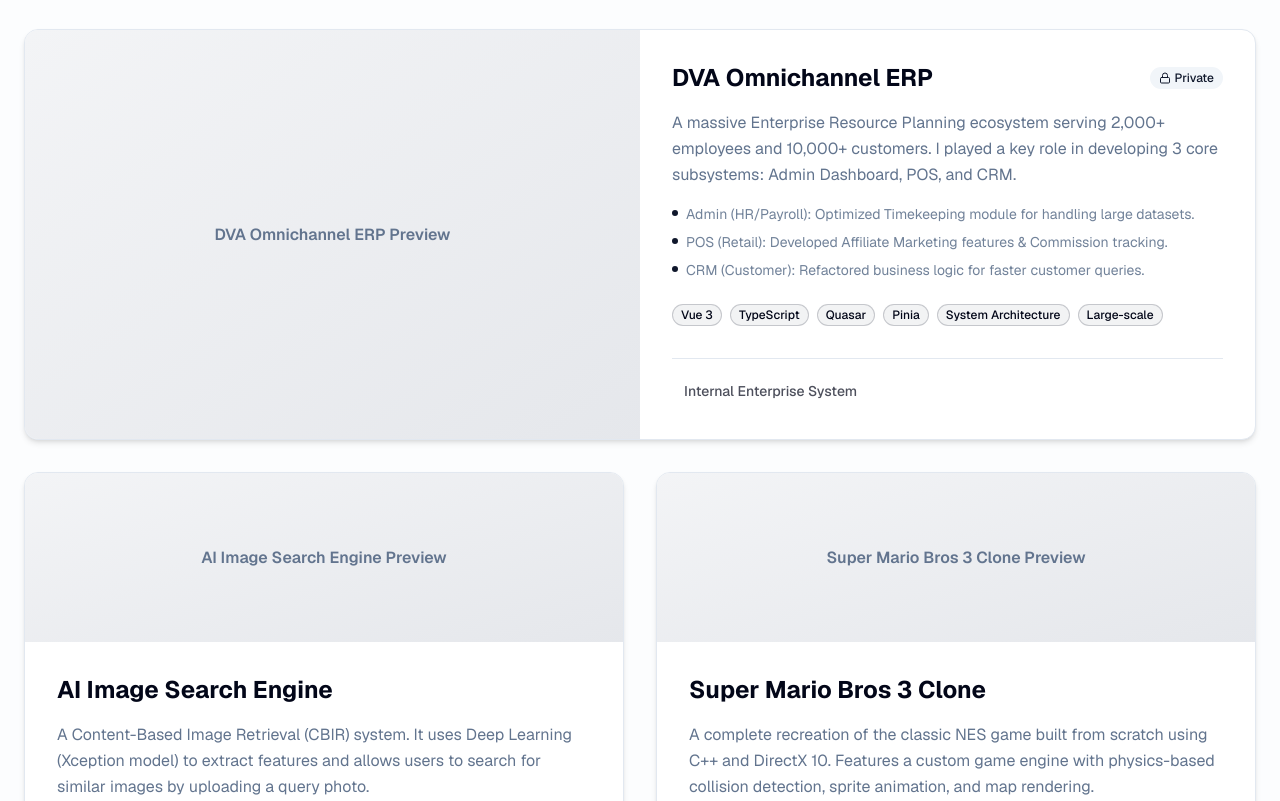
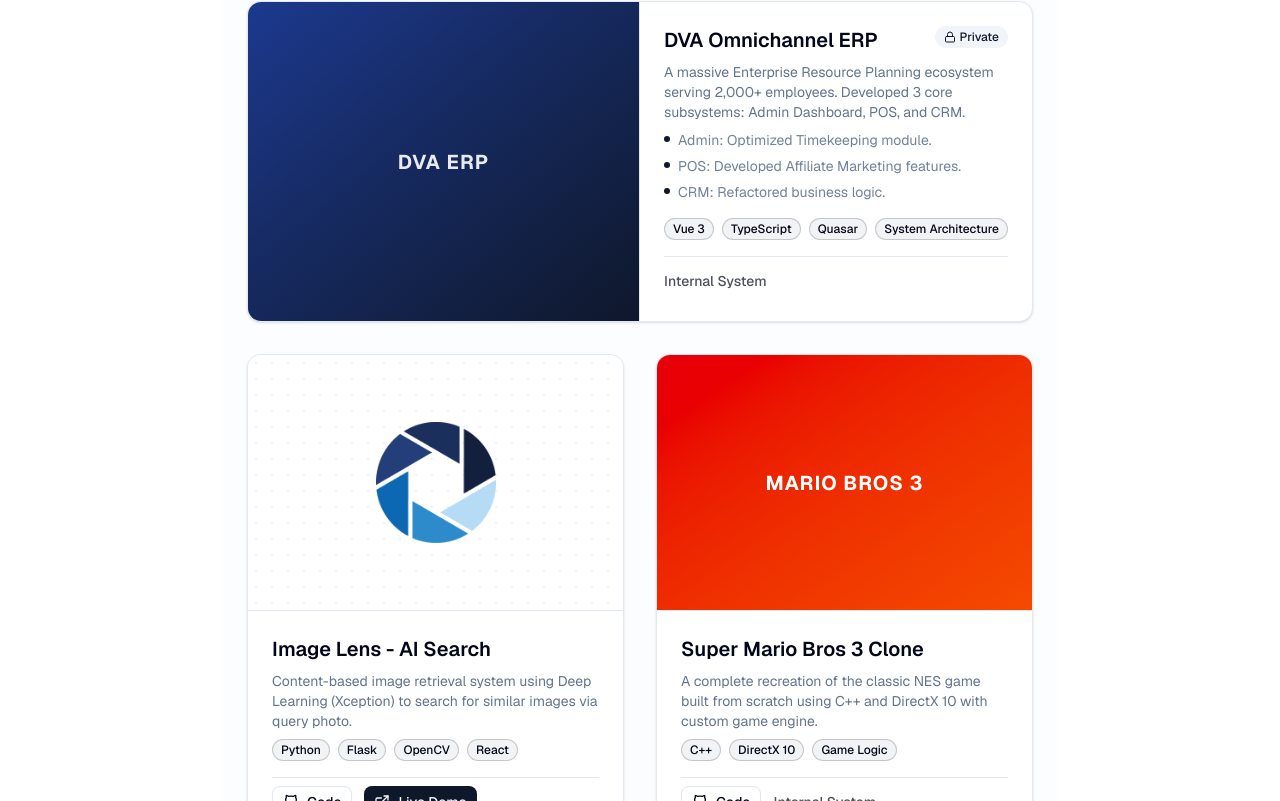
Before and after one commit to pahopu/pahopu-portfolio, a Next.js app: page / in a window 1280 px wide. Shown: the part 1019-1820 px from the top of the page. Built offline with nearby package versions, Linux system fonts and the light colour scheme.

Commit message:
feat: add Image Lens logo and update project details in Projects section

```diff
--- a/src/components/sections/projects.tsx
+++ b/src/components/sections/projects.tsx
@@ -2,61 +2,56 @@
 
 import { Badge } from "@/components/ui/badge";
 import { Button } from "@/components/ui/button";
+// 1. Import các thành phần Card bạn vừa cung cấp
+import {
+  Card,
+  CardContent,
+  CardDescription,
+  CardFooter,
+  CardHeader,
+  CardTitle,
+} from "@/components/ui/card";
 import { cn } from "@/lib/utils";
 import { motion } from "framer-motion";
 import { ExternalLink, Github, Lock } from "lucide-react";
+import Image from "next/image";
 import Link from "next/link";
 
-// --- 1. DỮ LIỆU DỰ ÁN (DATA) ---
+// --- 2. Tạo MotionCard để có animation ---
+const MotionCard = motion(Card);
+
+// --- 3. DỮ LIỆU DỰ ÁN (Giữ nguyên như đã bàn) ---
 const PROJECTS = [
   {
     title: "DVA Omnichannel ERP",
-    // Mô tả tổng quan, nhấn mạnh quy mô
     description:
-      "A massive Enterprise Resource Planning ecosystem serving 2,000+ employees and 10,000+ customers. I played a key role in developing 3 core subsystems: Admin Dashboard, POS, and CRM.",
-    image: "/images/erp-placeholder.png", // Nhớ tạo ảnh này
-    tags: [
-      "Vue 3",
-      "TypeScript",
-      "Quasar",
-      "Pinia",
-      "System Architecture",
-      "Large-scale",
+      "A massive Enterprise Resource Planning ecosystem serving 2,000+ employees. Developed 3 core subsystems: Admin Dashboard, POS, and CRM.",
+    image: "/images/erp-placeholder.png",
+    tags: ["Vue 3", "TypeScript", "Quasar", "System Architecture"],
+    links: { demo: null, github: null },
+    achievements: [
+      "Admin: Optimized Timekeeping module.",
+      "POS: Developed Affiliate Marketing features.",
+      "CRM: Refactored business logic.",
     ],
-    links: {
-      demo: null, // Private Project
-      github: null,
-    },
-    // Phần chi tiết từng site con (Admin, POS, CRM)
-    achievements: [
-      "Admin (HR/Payroll): Optimized Timekeeping module for handling large datasets.",
-      "POS (Retail): Developed Affiliate Marketing features & Commission tracking.",
-      "CRM (Customer): Refactored business logic for faster customer queries.",
-    ],
-    featured: true, // Card này sẽ to hơn
+    featured: true,
   },
   {
-    title: "AI Image Search Engine",
+    title: "Image Lens - AI Search",
     description:
-      "A Content-Based Image Retrieval (CBIR) system. It uses Deep Learning (Xception model) to extract features and allows users to search for similar images by uploading a query photo.",
-    image: "/images/image-search-placeholder.png",
-    tags: ["Python", "Flask", "OpenCV", "Keras", "React", "Full-stack"],
-    links: {
-      demo: "#", // Điền link demo nếu có
-      github: "https://github.com/pahopu",
-    },
+      "Content-based image retrieval system using Deep Learning (Xception) to search for similar images via query photo.",
+    image: "/images/image-lens-logo.png",
+    tags: ["Python", "Flask", "OpenCV", "React"],
+    links: { demo: "#", github: "https://github.com/pahopu" },
     featured: false,
   },
   {
     title: "Super Mario Bros 3 Clone",
     description:
-      "A complete recreation of the classic NES game built from scratch using C++ and DirectX 10. Features a custom game engine with physics-based collision detection, sprite animation, and map rendering.",
+      "A complete recreation of the classic NES game built from scratch using C++ and DirectX 10 with custom game engine.",
     image: "/images/mario-placeholder.png",
-    tags: ["C++", "DirectX 10", "Game Engine", "OOP"],
-    links: {
-      demo: null,
-      github: "https://github.com/pahopu",
-    },
+    tags: ["C++", "DirectX 10", "Game Logic"],
+    links: { demo: null, github: "https://github.com/pahopu" },
     featured: false,
   },
 ];
@@ -65,77 +60,102 @@
   return (
     <section id="projects" className="py-20 bg-secondary/20">
       <div className="container px-4 md:px-6">
-        {/* --- TITLE --- */}
+        {/* Title Section */}
         <motion.div
           initial={{ opacity: 0, y: 20 }}
           whileInView={{ opacity: 1, y: 0 }}
           viewport={{ once: true }}
-          transition={{ duration: 0.5 }}
           className="mb-12 text-center"
         >
           <h2 className="text-3xl font-bold tracking-tighter sm:text-4xl md:text-5xl">
             Featured Projects
           </h2>
           <p className="mt-4 text-muted-foreground text-lg max-w-2xl mx-auto">
-            A selection of projects demonstrating my expertise in building
-            complex systems and solving engineering problems.
+            Showcasing my expertise in solving complex engineering problems.
           </p>
         </motion.div>
 
-        {/* --- GRID LAYOUT --- */}
+        {/* Grid Layout */}
         <div className="grid gap-8 md:grid-cols-2">
           {PROJECTS.map((project, index) => (
-            <motion.div
+            <MotionCard
               key={index}
               initial={{ opacity: 0, y: 20 }}
               whileInView={{ opacity: 1, y: 0 }}
               viewport={{ once: true }}
               transition={{ delay: index * 0.2, duration: 0.5 }}
+              // --- QUAN TRỌNG: Override class mặc định ---
+              // p-0: Để ảnh tràn viền
+              // gap-0: Để ta tự quản lý khoảng cách
+              // h-full: Để các card cao bằng nhau
               className={cn(
-                "group relative overflow-hidden rounded-xl border bg-background shadow-md hover:shadow-xl transition-all duration-300 flex flex-col",
-                // Logic: Nếu là featured (ERP) -> Chiếm 2 cột trên màn hình lớn
+                "flex flex-col h-full overflow-hidden p-0 gap-0 bg-background hover:shadow-lg transition-shadow duration-300",
                 project.featured
                   ? "md:col-span-2 lg:grid lg:grid-cols-2 lg:gap-0"
                   : ""
               )}
             >
-              {/* --- IMAGE AREA --- */}
+              {/* --- A. IMAGE AREA --- */}
+              {/* Đặt ảnh nằm ngoài Header/Content để tràn viền */}
               <div
                 className={cn(
-                  "relative h-64 w-full overflow-hidden bg-muted",
-                  project.featured ? "lg:h-full" : ""
+                  "relative h-64 w-full overflow-hidden bg-muted border-b",
+                  project.featured ? "lg:h-full lg:border-b-0 lg:border-r" : ""
                 )}
               >
-                {/* Placeholder hiển thị khi chưa có ảnh thật */}
-                <div className="absolute inset-0 flex items-center justify-center text-muted-foreground bg-gradient-to-br from-gray-100 to-gray-200 dark:from-gray-800 dark:to-gray-900">
-                  <span className="font-semibold">{project.title} Preview</span>
+                {/* Logic render ảnh (Dùng lại code cũ của bạn ở đây) */}
+                {project.title.includes("Image Lens") ? (
+                  <div className="absolute inset-0 flex items-center justify-center bg-white p-8">
+                    <div className="absolute inset-0 opacity-10 bg-[radial-gradient(#3b82f6_1px,transparent_1px)] [background-size:16px_16px]" />
+                    <Image
+                      src={project.image}
+                      alt={project.title}
+                      width={120}
+                      height={120}
+                      className="object-contain relative z-10"
+                    />
                   </div>
-                {/* Khi có ảnh thật, bạn dùng thẻ <Image src={project.image} fill ... /> tại đây */}
+                ) : project.title.includes("ERP") ? (
+                  <div className="absolute inset-0 flex flex-col items-center justify-center text-white p-6 bg-gradient-to-br from-blue-900 to-slate-900">
+                    <h4 className="text-xl font-bold tracking-wider opacity-90">
+                      DVA ERP
+                    </h4>
+                  </div>
+                ) : (
+                  <div className="absolute inset-0 flex flex-col items-center justify-center text-white p-6 bg-gradient-to-br from-red-600 to-orange-600">
+                    <h4 className="text-xl font-bold tracking-wider">
+                      MARIO BROS 3
+                    </h4>
+                  </div>
+                )}
               </div>
 
-              {/* --- CONTENT AREA --- */}
-              <div className="flex flex-col justify-between p-6 sm:p-8 h-full">
-                <div>
-                  <div className="flex items-center justify-between mb-4">
-                    <h3 className="text-2xl font-bold group-hover:text-primary transition-colors">
+              {/* --- B. CARD DETAILS --- */}
+              {/* Bao bọc phần nội dung còn lại trong 1 div flex để căn chỉnh Footer xuống đáy */}
+              <div className="flex flex-col flex-1">
+                {/* 1. HEADER: Title & Status */}
+                <CardHeader className="pb-2 pt-6">
+                  <div className="flex items-start justify-between gap-2">
+                    <CardTitle className="text-xl group-hover:text-primary transition-colors">
                       {project.title}
-                    </h3>
-                    {/* Icon khóa cho dự án bảo mật */}
+                    </CardTitle>
                     {project.links.demo === null &&
                       project.links.github === null && (
-                        <Badge variant="secondary" className="gap-1">
+                        <Badge variant="secondary" className="gap-1 shrink-0">
                           <Lock className="h-3 w-3" /> Private
                         </Badge>
                       )}
                   </div>
+                  <CardDescription className="line-clamp-3">
+                    {project.description}
+                  </CardDescription>
+                </CardHeader>
 
-                  <p className="text-muted-foreground mb-4 leading-relaxed">
-                    {project.description}
-                  </p>
-
-                  {/* --- LOGIC HIỂN THỊ SUB-MODULES (CHO ERP) --- */}
+                {/* 2. CONTENT: Achievements & Tags */}
+                <CardContent className="pb-4">
+                  {/* List module con cho ERP */}
                   {project.achievements && (
-                    <ul className="mb-6 space-y-2 text-sm text-muted-foreground/90">
+                    <ul className="mb-4 space-y-1.5 text-sm text-muted-foreground/90">
                       {project.achievements.map((item, i) => (
                         <li key={i} className="flex items-start gap-2">
                           <span className="mt-1.5 h-1.5 w-1.5 rounded-full bg-primary shrink-0" />
@@ -145,8 +165,8 @@
                     </ul>
                   )}
 
-                  {/* TAGS */}
-                  <div className="flex flex-wrap gap-2 mb-8">
+                  {/* Tags */}
+                  <div className="flex flex-wrap gap-2 mt-auto">
                     {project.tags.map((tag) => (
                       <Badge
                         key={tag}
@@ -157,10 +177,11 @@
                       </Badge>
                     ))}
                   </div>
-                </div>
+                </CardContent>
 
-                {/* BUTTONS ACTIONS */}
-                <div className="flex gap-4 pt-4 border-t mt-auto">
+                {/* 3. FOOTER: Buttons (Dùng mt-auto để đẩy xuống đáy nếu card dài ngắn khác nhau) */}
+                <CardFooter className="pt-0 mt-auto pb-6">
+                  <div className="flex gap-3 w-full pt-2 border-t">
                     {project.links.github && (
                       <Link href={project.links.github} target="_blank">
                         <Button variant="outline" size="sm" className="gap-2">
@@ -177,20 +198,19 @@
                       </Link>
                     )}
 
-                  {/* Nút thay thế cho Private Project */}
-                  {project.links.demo === null &&
-                    project.links.github === null && (
+                    {project.links.demo === null && (
                       <Button
                         variant="ghost"
                         size="sm"
-                        className="gap-2 cursor-not-allowed opacity-70"
+                        className="gap-2 cursor-not-allowed opacity-70 px-0"
                       >
-                        Internal Enterprise System
+                        Internal System
                       </Button>
                     )}
                   </div>
+                </CardFooter>
               </div>
-            </motion.div>
+            </MotionCard>
           ))}
         </div>
       </div>
```
Also changed, not shown: public/images/image-lens-logo.png (added). Lines whose indentation alone changed are shown as unchanged.
